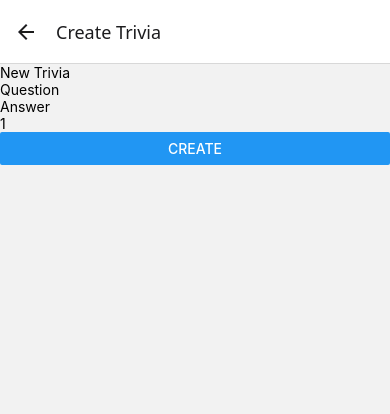
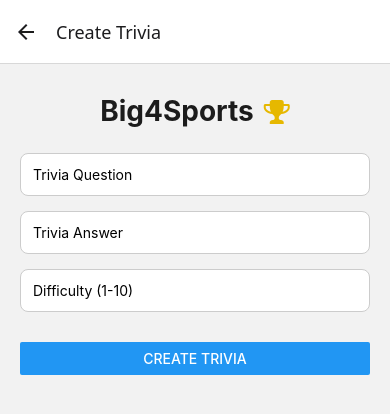
Before and after one commit to TuskyTO/big4sports, a React Native app in the folder myApp/: screen /CreateTrivia in a window 390 px wide. Shown: the top 414 px of the page. Built offline with nearby package versions, Linux system fonts and the light colour scheme.

Commit message:
final change (Final)

```diff
--- a/myApp/screens/CreateScreen.js
+++ b/myApp/screens/CreateScreen.js
@@ -1,62 +1,103 @@
-// Import from React and React Native
 import React, { useState } from 'react';
-import { View, Text, TextInput, Button } from 'react-native';
-// Import Axios for making HTTP requests to the backend
+import { View, Text, TextInput, Button, StyleSheet, Alert } from 'react-native';
+import { FontAwesome } from '@expo/vector-icons';
 import axios from 'axios';
 
-// This is the CreateScreen component which allows a user to create a new trivia question
 export default function CreateScreen({ navigation, route }) {
   const { loggedInUser } = route.params || {};
   const [question, setQuestion] = useState('');
   const [answer, setAnswer] = useState('');
-  const [difficulty, setDifficulty] = useState('1');
-  const username = loggedInUser;
+  const [difficulty, setDifficulty] = useState('');
+
   const handleCreate = () => {
-    // Make a POST request using Axios to our backend API endpoint
+    if (!question || !answer || !difficulty) {
+      Alert.alert('Error', 'Please fill in all fields.');
+      return;
+    }
+
     axios.post('http://10.0.2.2/big4sports/backend/api_trivia.php', {
       action: 'create_trivia',
-      username,
+      username: loggedInUser,
       trivia_question: question,
       trivia_answer: answer,
-      difficulty: parseInt(difficulty, 10)
+      difficulty: parseInt(difficulty, 10),
     })
-    .then(response => {
+    .then((response) => {
       console.log('Trivia Created:', response.data);
-      // Navigate back to the previous screen (e.g., HomeScreen)
+      Alert.alert('Success', 'Trivia Created!');
       navigation.goBack();
     })
     .catch(err => {
       console.error('Create Error:', err.response?.data || err.message);
+      Alert.alert('Error', 'Failed to create trivia.');
     });
   };
 
   return (
-    <View>
-      <Text>New Trivia</Text>
+    <View style={styles.container}>
+      <View style={styles.header}>
+        <Text style={styles.headerText}>Big4Sports</Text>
+        <FontAwesome name="trophy" size={28} color="#e6b800" style={styles.trophy} />
+      </View>
 
-      {/* TextInput for the trivia question */}
       <TextInput
-        placeholder="Question"
+        style={styles.input}
+        placeholder="Trivia Question"
         value={question}
         onChangeText={setQuestion}
       />
-
-      {/* TextInput for the trivia answer */}
       <TextInput
-        placeholder="Answer"
+        style={styles.input}
+        placeholder="Trivia Answer"
         value={answer}
         onChangeText={setAnswer}
       />
-
-      {/* TextInput for the difficulty level, which is numeric */}
       <TextInput
-        placeholder="Difficulty"
+        style={styles.input}
+        placeholder="Difficulty (1-10)"
         value={difficulty}
         onChangeText={setDifficulty}
         keyboardType="numeric"
       />
 
-      <Button title="Create" onPress={handleCreate} />
+      <View style={styles.buttonContainer}>
+        <Button title="Create Trivia" onPress={handleCreate} />
+      </View>
     </View>
   );
 }
+
+const styles = StyleSheet.create({
+  container: {
+    flex: 1,
+    backgroundColor: '#f2f2f2',
+    paddingHorizontal: 20,
+    paddingTop: 30,
+  },
+  header: {
+    flexDirection: 'row',
+    alignItems: 'center',
+    justifyContent: 'center',
+    marginBottom: 25,
+  },
+  headerText: {
+    fontSize: 28,
+    fontWeight: 'bold',
+    marginRight: 10,
+    color: '#1c1c1c',
+  },
+  trophy: {
+    marginTop: 2,
+  },
+  input: {
+    backgroundColor: '#fff',
+    padding: 12,
+    marginBottom: 15,
+    borderRadius: 8,
+    borderColor: '#ccc',
+    borderWidth: 1,
+  },
+  buttonContainer: {
+    marginTop: 15,
+  },
+});
```
